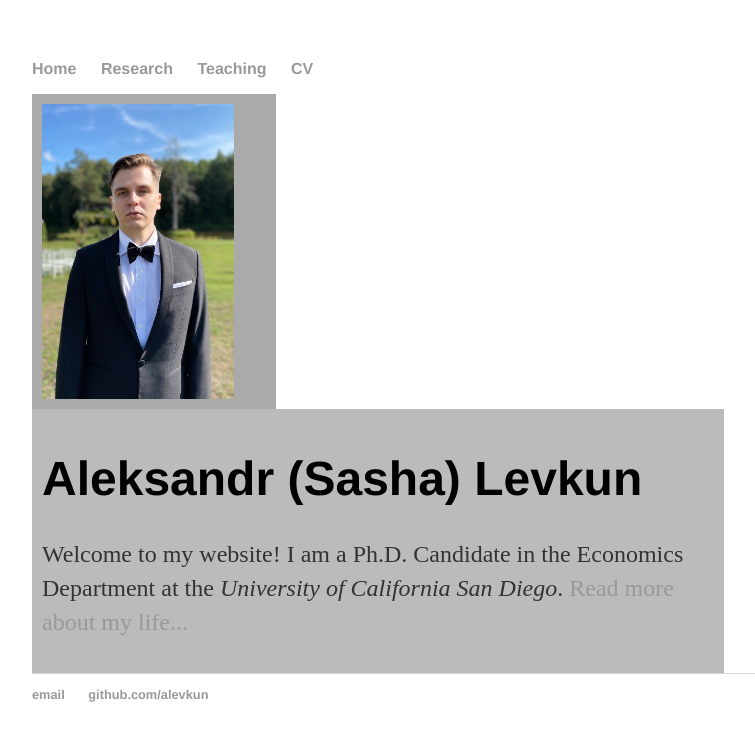
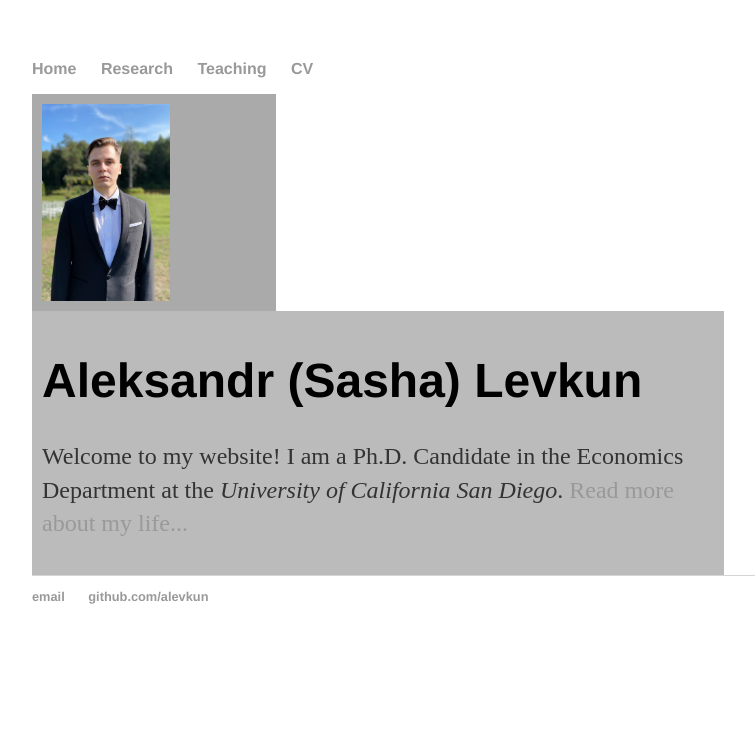
Before and after one commit to alevkun/alevkun.github.io, a Jekyll site: the page built from index.html, in a window 1280 px wide. Shown: the top 741 px of the page, without its empty margins (160-915 px from the left). Built offline with Jekyll 4.4.1, drawn with Linux system fonts in a browser that asks for light colours.

Commit message:
Update index.html

```diff
--- a/index.html
+++ b/index.html
@@ -4,7 +4,7 @@
 ---
 <div class="row">
   <div class="column left" style="background-color:#aaa;">
-    <img src="https://alevkun.github.io/assets/headshot.JPG" style="width: 15vw; min-width: 100px;" align="top"/>
+    <img src="https://alevkun.github.io/assets/headshot.JPG" style="width: 10vw; min-width: 100px;" align="top"/>
   </div>
   <div class="column right" style="background-color:#bbb;">
     <h1>Aleksandr (Sasha) Levkun</h1>
```
